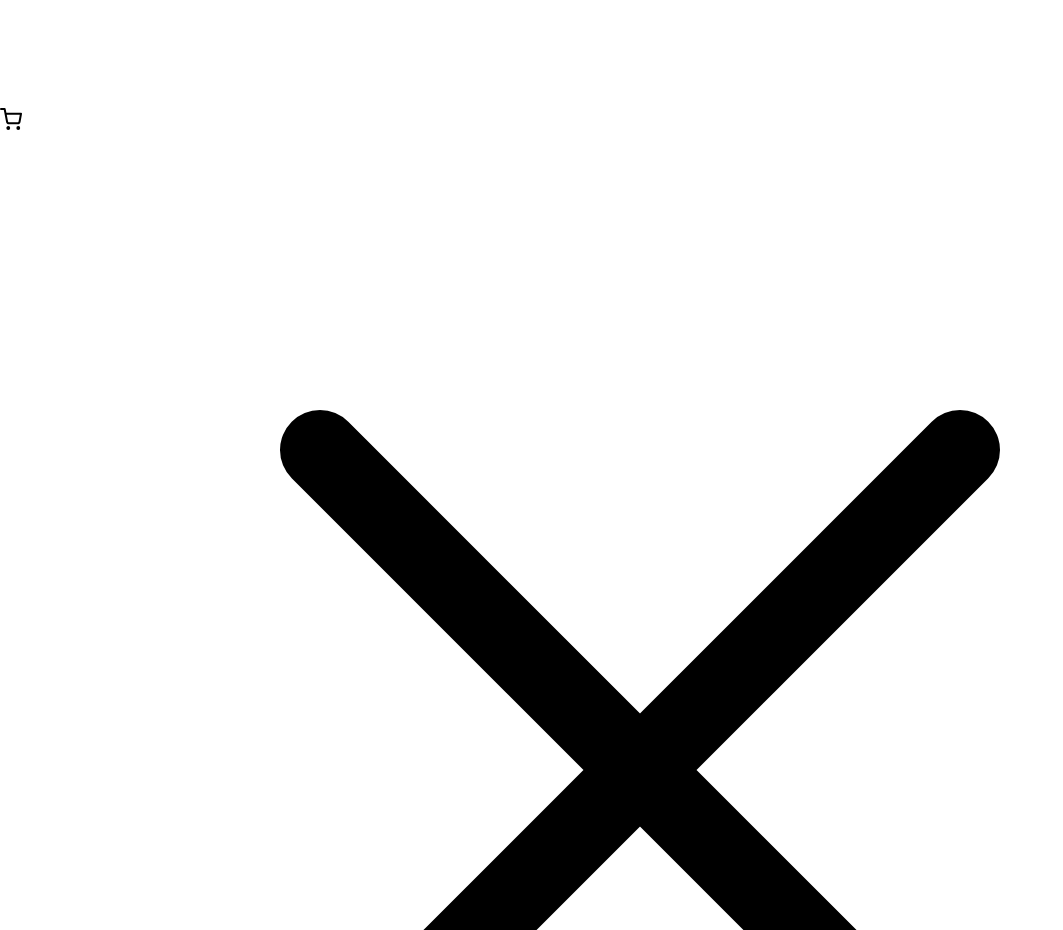
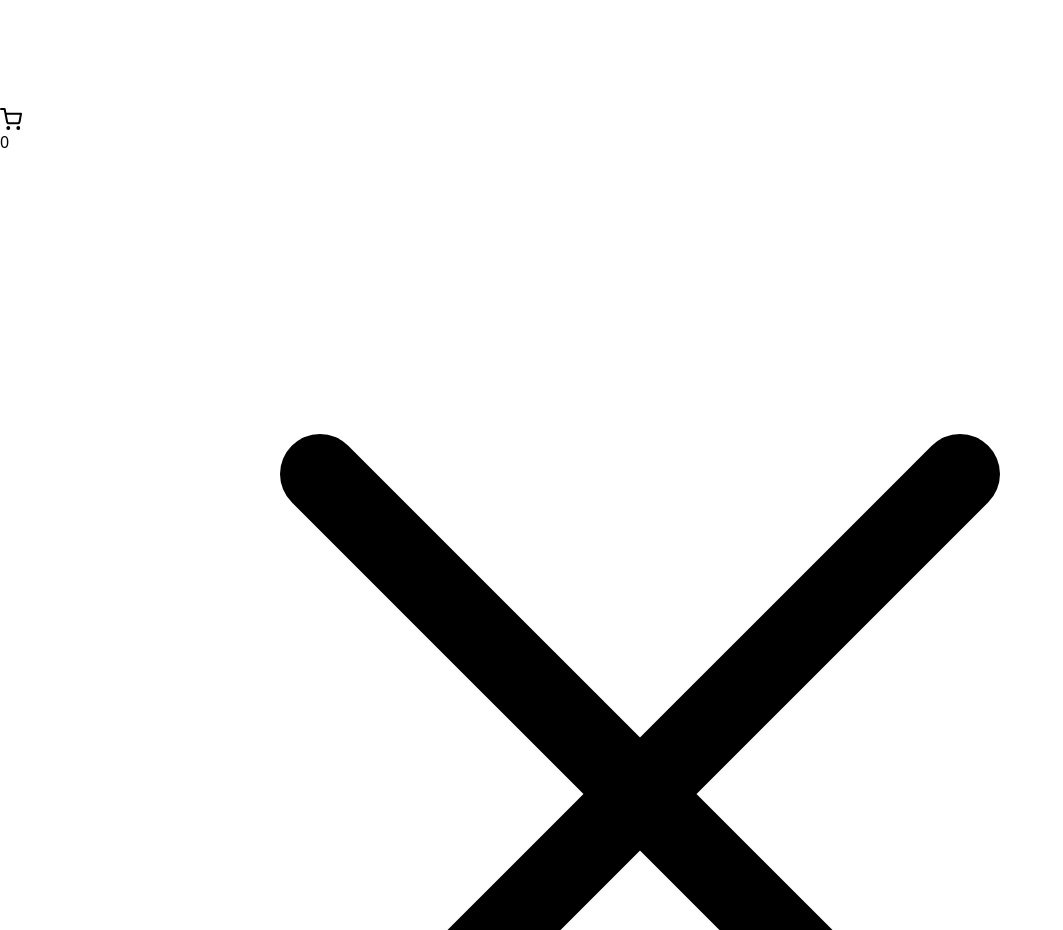
Before and after one commit to adepoju-oluwatobi/shoe-store, a React (Vite) app: page / in a window 1280 px wide. Shown: the part 1340-2270 px from the top of the page, without its empty margins (0-1063 px from the left). Built offline with nearby package versions, Linux system fonts and the light colour scheme.

Commit message:
worked on the hero banner

```diff
--- a/src/components/Header.jsx
+++ b/src/components/Header.jsx
@@ -59,6 +59,9 @@ function Header() {
 
              <div className="cart">
                 <img src={CartIcon} alt="cart" />
+                <div className='relative -top-6 left-3 bg-black text-white text-center rounded-full w-4 h-4 text-xs'>
+                    <p>0</p>
+                </div>
             </div>
 
             <div className="md:hidden nav-menu-icon cursor-pointer hidden" id='nav-menu-close-icon' onClick={closeMenu}>
@@ -97,6 +100,7 @@ function Header() {
             </div>
              <div className="cart">
                 <img src={CartIcon} alt="cart" />
+
             </div>
        </div>
     </div>
```
